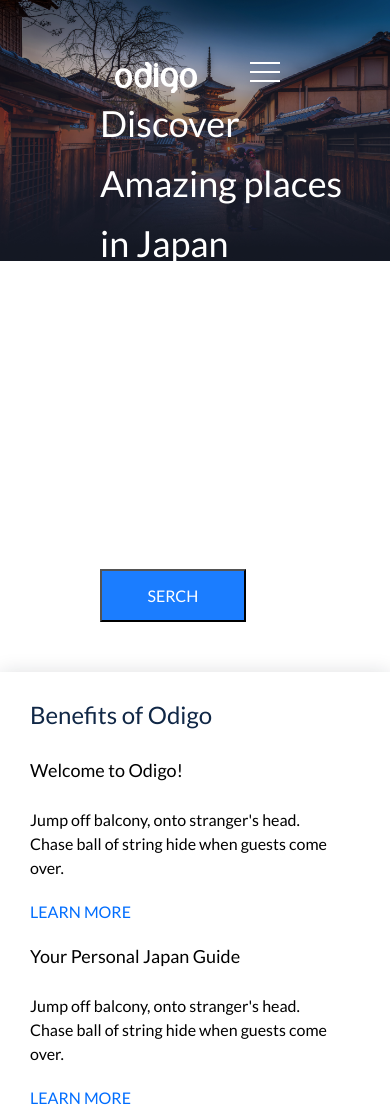
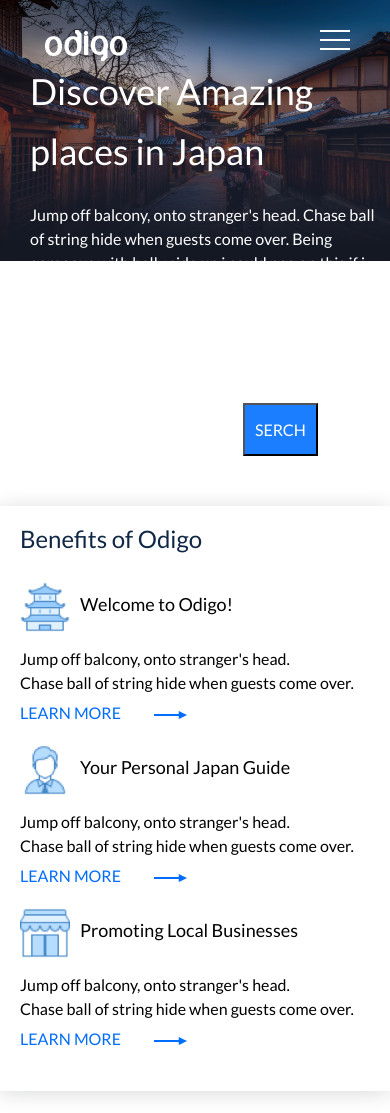
Before and after one commit to VasylynaKolodiy/008-travel, a website: page app/index.html in a window 390 px wide. Shown: the top 1113 px of the page. Drawn offline with nearby package versions, Linux system fonts and the light colour scheme.

Commit message:
work with adaptive

```diff
--- a/app/index.html
+++ b/app/index.html
@@ -44,6 +44,14 @@
           </nav>
 
 
+
+
+  <div class="menu-close__btn">
+    <span class="menu-close__line"></span>
+    <span class="menu-close__line"></span>
+    <span class="menu-close__line"></span>
+  </div>
+
   <nav class="menu-small">
     <ul class="menu-small__list">
       <li class="menu-small__list-item">
@@ -61,11 +69,7 @@
     </ul>
   </nav>
 
-          <div class="menu-close__btn">
-            <span class="menu-close__line"></span>
-            <span class="menu-close__line"></span>
-            <span class="menu-close__line"></span>
-          </div>
+
 
 
 
--- a/app/scss/_media.scss
+++ b/app/scss/_media.scss
@@ -1,4 +1,16 @@
+@media(max-width: 1360px) {
+  .benefits__container {
+    padding: 20px;
+    max-width: 1000px;
+  }
+
+  .places__form {
+    margin-bottom: 50px;
+  }
+}
+
 @media(max-width: 1080px) {
+
   .places__form{
     margin-bottom: 50px;
     &-input{
@@ -26,8 +38,8 @@
   }
 
   .benefits__container {
-    padding: 30px 30px 30px 30px;
     margin-bottom: 30px;
+    max-width: 800px;
   }
   .benefits__title {
     font-size: 36px;
@@ -76,11 +88,7 @@
 
 
 @media(max-width: 980px) {
-  .arrow-link {
-    &:after {
-      content: "";
-    }
-  }
+
   .prefecture__item {
     flex-direction: column;
     justify-content: center;
@@ -113,34 +121,52 @@
     max-width: none;
   }
 
+  .benefits__icon {
+    margin-bottom: 15px;
+    width: 50px;
+  }
+
 }
 
 //________________________________________________________
 
 
 @media(max-width: 880px) {
+
+
+
   .menu__list-item:not(:last-child) {
     margin-right: 22px;
   }
 
+  .benefits__subtitle{
+    position: absolute;
+    top: 10px;
+    left: 60px;
+  }
+
+  .benefits__container {
+    max-width: 650px;
+  }
+
+  .benefits__learn-more{
+    margin-bottom: 20px;
+  }
+
   .benefits__list{
-    flex-direction: column;
-    width: 100%;
-    margin-bottom: 0;
-  }
-  .benefits__icon{
-    display: none;
-  }
-  .benefits__support {
-    margin-bottom: 20px;
+    display: grid;
+    grid-template-columns: 1fr 1fr;
   }
   .benefits__item{
     margin-bottom: 20px;
-    display: grid;
-    grid-template-columns: 2fr 3fr 1fr;
   }
+
+  .benefits__support {
+    margin-bottom: 30px;
+  }
+
   .benefits__item:not(:last-child) {
-    margin-right: 0;
+    margin-right: 10px;
   }
 
   .get-inspired__item {
@@ -157,16 +183,17 @@
 @media(max-width: 780px) {
   .places__form {
     display: flex;
-    flex-direction: column;
-    justify-content: center;
+    flex-wrap: wrap;
+    //flex-direction: column;
+    justify-content: left;
   }
   .places__form-input {
-    width: 50%;
+    width: max-content;
     margin-bottom: 20px;
-    margin-right: 0;
+    margin-right: 20px;
   }
   .places__form-search-btn {
-    width: 53%;
+    width: max-content;
   }
   .menu__list{
     margin-bottom: 30px;
@@ -204,9 +231,7 @@
     width: 50px;
   }
 
-  .benefits__item{
-    grid-template-columns: 1fr;
-  }
+
   .get-inspired__title,
   .benefits__title,
   .prefecture__subtitle,
@@ -215,6 +240,15 @@
     line-height: 26px;
   }
 
+  .prefecture__content{
+    padding-left: 30px;
+  }
+  .header__inner {
+    padding: 30px 30px 0 30px;
+  }
+  .places__container {
+    padding-left: 30px;
+  }
 
 
   .menu{
@@ -223,8 +257,26 @@
   .menu-close__btn {
     display: block;
   }
-  .menu-small{
-    height: 100vh;
-    width: 100vh;
+
+
+
+}
+
+
+
+@media(max-width: 680px) {
+  .benefits__container {
+    max-width: 500px;
   }
+
+  .benefits__list {
+    display: grid;
+    grid-template-columns: 1fr;
+  }
+
 }
+
+
+@media(max-width: 580px) {
+
+}
--- a/app/scss/style.scss
+++ b/app/scss/style.scss
@@ -118,6 +118,7 @@
 
 
 .benefits {
+
   &__container {
     background-color: #FFFFFF;
     box-shadow: 0 2px 20px rgba(21, 24, 36, 0.15993);
@@ -132,6 +133,8 @@
   }
   &__list{
     display: flex;
+    justify-content: space-between;
+    align-items: baseline;
   }
   &__item:not(:last-child){
     margin-right: 55px;
@@ -149,6 +152,24 @@
   &__support{
     margin-bottom: 40px;
     color: #000000;
+  }
+  &__item{
+    display: flex;
+    flex-direction: column;
+    align-items: flex-start;
+    position: relative;
+    height: 100%;
+    //align-content: space-between;
+  }
+
+  .benefits__learn-more{
+
+    position: absolute;
+    left: 0;
+    bottom: 0;
+    //display: block;
+    //justify-self: flex-end;
+    //align-self: flex-end;
   }
 }
 
@@ -324,7 +345,7 @@
     left: 0;
     right: 0;
     bottom: 0;
-    z-index: 100;
+    z-index: 10;
   }
 
   &__overlay{
@@ -448,29 +469,43 @@
 
 
   .menu-small {
+    position: absolute;
+    right: 0;
+    top: 0;
+    width: 100%;
     background-color: #FFFFFF;
     box-shadow: 0 2px 20px rgba(21, 24, 36, 0.15993);
-    padding: 15px 15px 0 15px;
-    height: max-content;
-    display: none;
+    transition: 1s ease;
+    transform: translateY(-1000px);
   }
   .menu-small.active{
-    display: block;
+    transform: translateY(0);
   }
+  .menu-small__list{
+    width: 100%;
+  }
+.menu-small__list-item{
+  text-align: center;
+  background-color: #1B7DFF;
+  border: 1px solid white;
+  padding: 30px;
+  &:hover{
+    background-color: #102746;
+  }
+}
   .menu-small__list-link{
-    display: block;
-    color: #102746;
+    color: white;
+    font-size: 24px;
+    line-height: 42px;
     margin-bottom: 10px;
-    &:hover{
-      text-decoration: underline;
-    }
   }
 
 .menu-close__btn{
+
+position: relative;
   width: 20px;
   height: 20px;
   cursor: pointer;
-  position: relative;
   display: none;
 }
 
@@ -499,6 +534,9 @@
   transition: .3s ease;
 }
 
+
+
+
 .menu-close__btn.active :nth-child(n){
   transform: rotate(45deg);
   top: calc(50% - 1px);
```
Also changed, not shown: app/css/style.min.css. Lines whose indentation alone changed are shown as unchanged.
